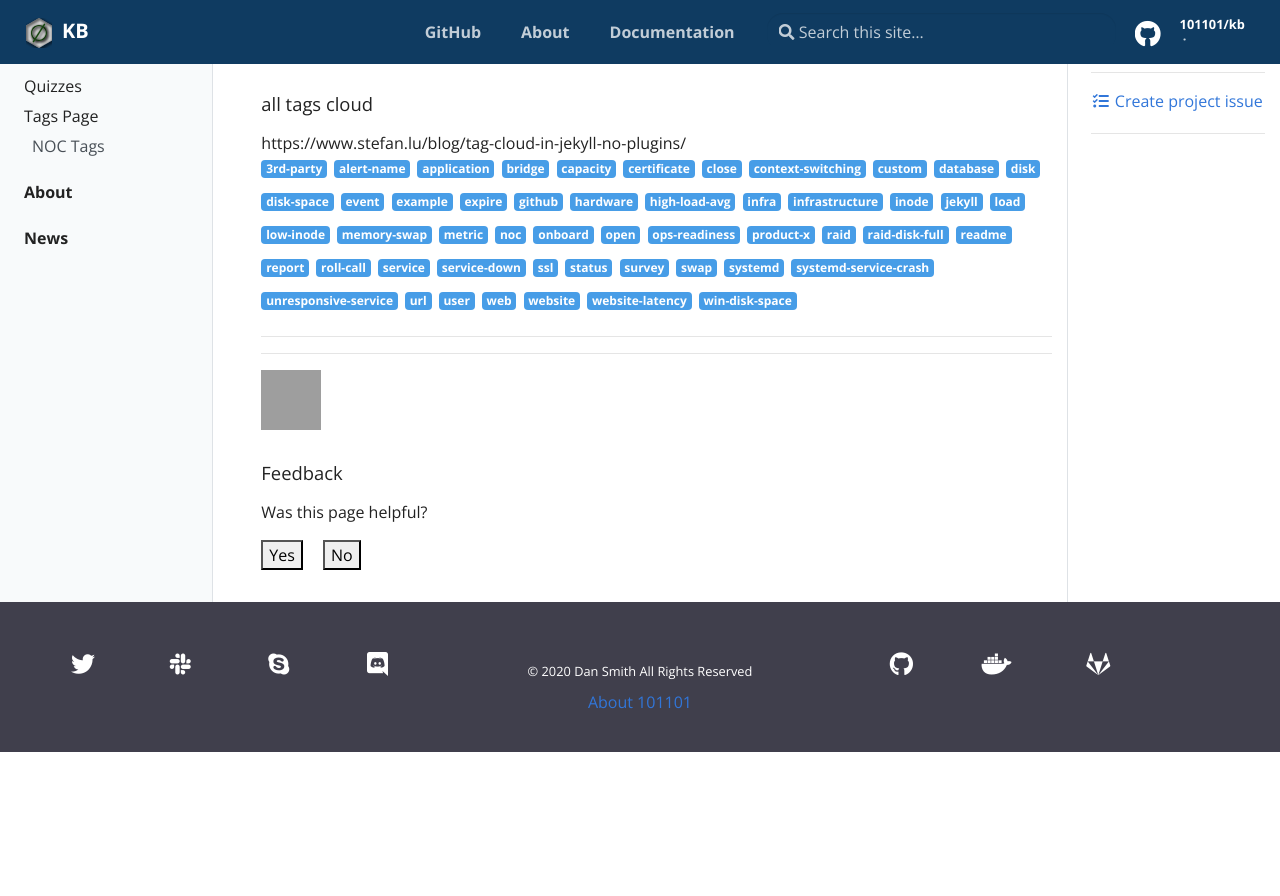
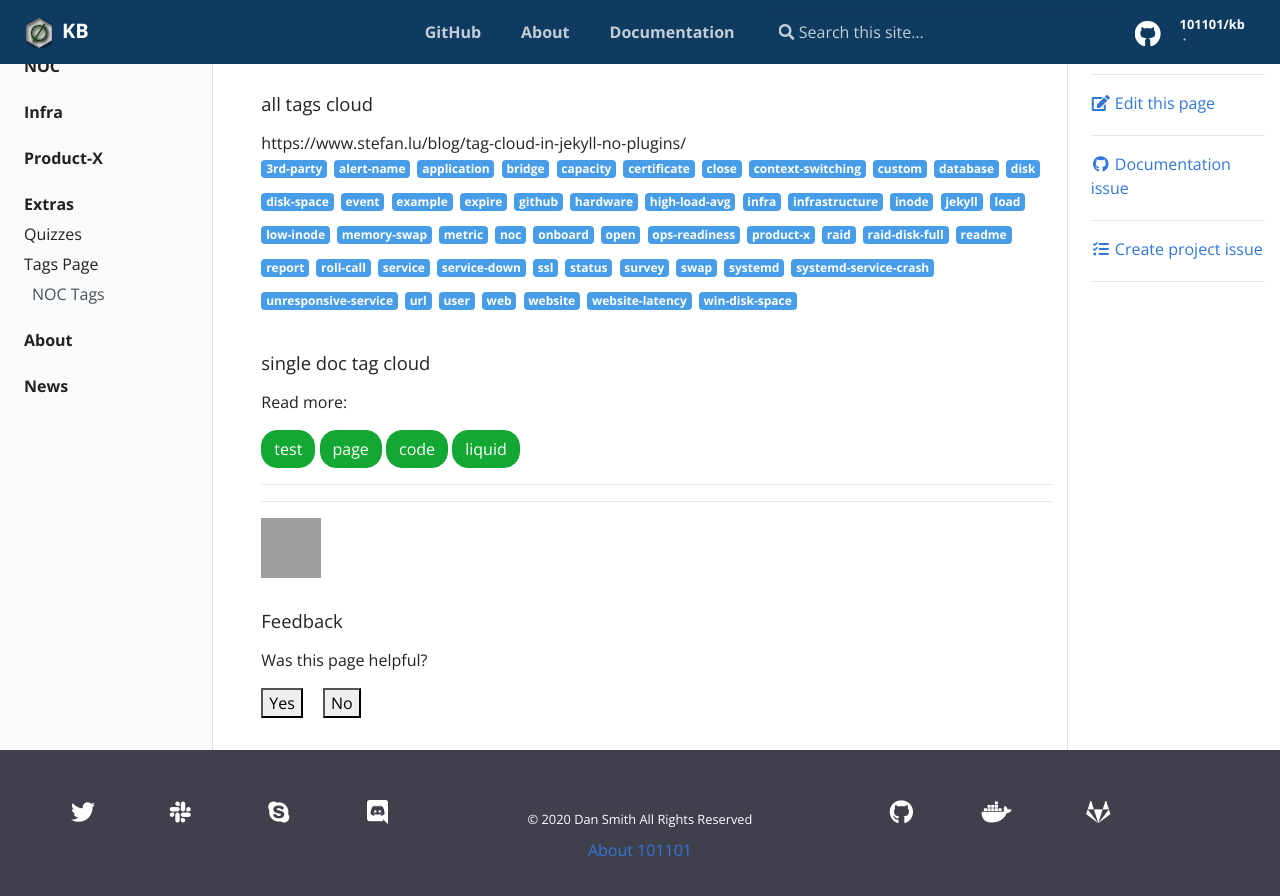
Before and after one commit to 101101/kb, a Jekyll site: the page built from pages/test_1.html, in a window 1280 px wide and 900 px high, scrolled down 714 px. Shown: the top 896 px of the window. Built offline with Jekyll 4.4.1, drawn with Linux system fonts in a browser that asks for light colours; before the commit the page ends 1466 px from its top, so only the background shows below that; grey boxes are pictures that could not be loaded.

Commit message:
Update tst_cloud_from_all.html

```diff
--- a/_includes/tst_cloud_from_all.html
+++ b/_includes/tst_cloud_from_all.html
@@ -21,3 +21,14 @@ https://www.stefan.lu/blog/tag-cloud-in-jekyll-no-plugins/
     {% endfor %}
 
 </div>
+
+<h5>single doc tag cloud</h5>
+
+{% if page.tags != empty %}
+      <p>Read more:</p>
+      <div class="local-tag-list">
+        {% for tag in page.tags %}
+        <a href="{% if site.tag_search_endpoint %}{{ site.tag_search_endpoint }}{{ tag }}{% else %}{{ site.url }}{{ site.baseurl }}/tags#{{ tag }} {% endif %}"><button class="btn btn-success">{{ tag }}</button></a>
+        {% endfor %}
+      </div>
+{% endif %}
```
